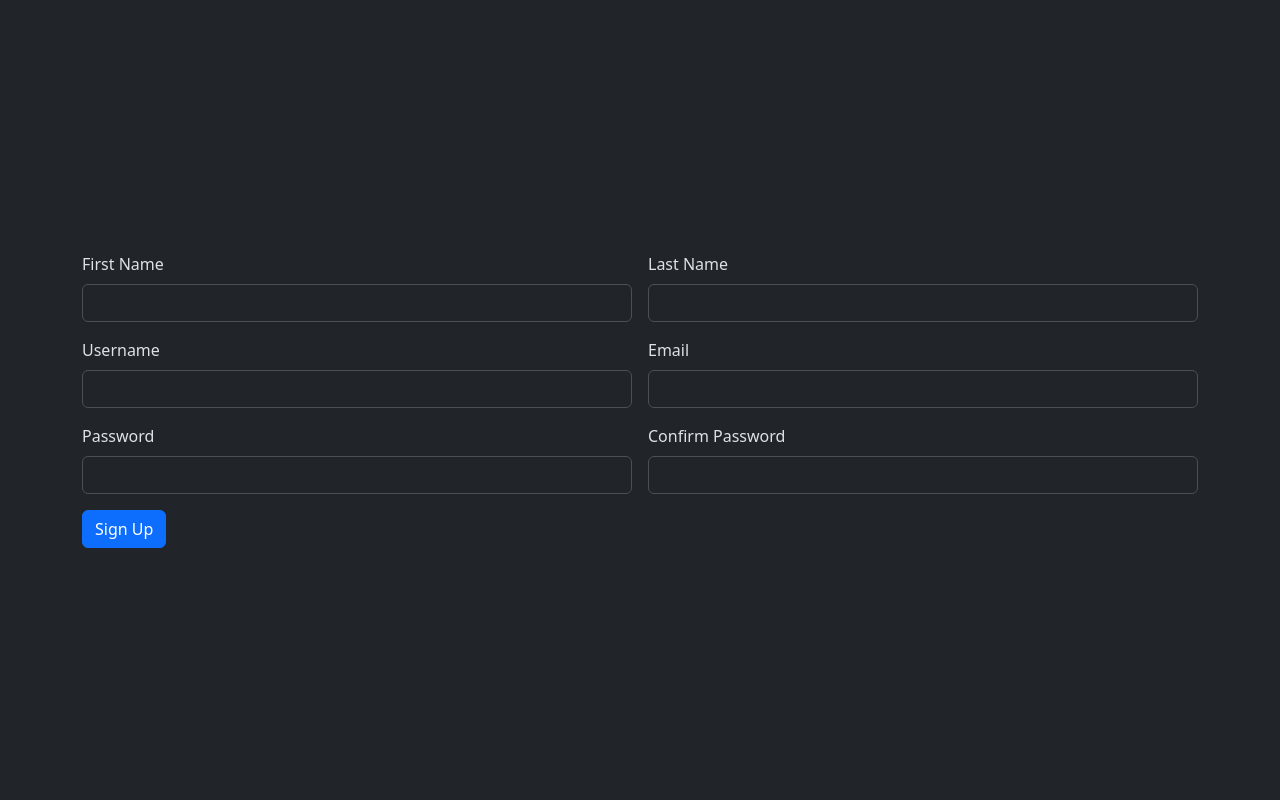
After one commit to YeTengji/project, a Flask app: page /signup in a window 1280 px wide. The commit adds this page. Run offline with Flask 3, Linux system fonts and the light colour scheme.

Commit message:
feat(signup): implement signup.html and update login.html
add first and last name to User model

```diff
--- a/app.py
+++ b/app.py
@@ -55,14 +55,25 @@
         existing_user = User.query.filter_by(username=form.username.data).first()
         if existing_user:
             flash('Username already taken.', 'danger')
-            return redirect(url_for('signup'))
+            return render_template('signup.html', form=form)
+        existing_email = User.query.filter_by(email=form.email.data.lower()).first()
+        if existing_email:
+            flash('Email already registered. Please log in.', 'danger')
+            return redirect(url_for('login'))
         new_user = User(
+            first_name=form.first_name.data.strip(),
+            last_name=form.last_name.data.strip(),
             username=form.username.data,
-            email=form.email.data,
+            email=form.email.data.lower(),
             password=generate_password_hash(form.password.data)
         )
-        db.session.add(new_user)
-        db.session.commit()
+        try:
+            db.session.add(new_user)
+            db.session.commit()
+        except:
+            db.session.rollback()
+            flash('Something went wrong. Please try again.', 'danger')
+            return redirect(url_for('signup'))
         flash('Account created successfully. Please log in.', 'success')
         return redirect(url_for('login'))
     return render_template('signup.html', form=form)
--- a/forms.py
+++ b/forms.py
@@ -8,6 +8,9 @@
     submit = SubmitField('Log In')
 
 class SignUpForm(FlaskForm):
+    first_name = StringField('First Name', validators=[DataRequired(), Length(min=1, max=64)])
+    last_name = StringField('Last Name', validators=[DataRequired(), Length(min=1, max=64)])
+    ### consider Regexp for alphabetic validation
     username = StringField('Username', validators=[DataRequired(), Length(min=3, max=32)])
     email = StringField('Email', validators=[DataRequired(), Email()])
     password = PasswordField('Password', validators=[DataRequired(), Length(min=6)])
--- a/models.py
+++ b/models.py
@@ -12,6 +12,8 @@
     __tablename__ = 'users'
 
     id: Mapped[int] = mapped_column(primary_key=True)
+    first_name: Mapped[str] = mapped_column(String(64), nullable=False)
+    last_name: Mapped[str] = mapped_column(String(64), nullable=False)
     username: Mapped[str] = mapped_column(String(32), unique=True, nullable=False)
     email: Mapped[str] = mapped_column(unique=True, nullable=False)
     password: Mapped[str] = mapped_column(String(128),nullable=False)
--- a/requirements.txt
+++ b/requirements.txt
@@ -1,11 +1,14 @@
 blinker==1.9.0
 click==8.2.1
 colorama==0.4.6
+dnspython==2.8.0
+email-validator==2.3.0
 Flask==3.1.2
 Flask-Login==0.6.3
 Flask-SQLAlchemy==3.1.1
 Flask-WTF==1.2.2
 greenlet==3.2.4
+idna==3.10
 itsdangerous==2.2.0
 Jinja2==3.1.6
 MarkupSafe==3.0.2
--- a/templates/layout.html
+++ b/templates/layout.html
@@ -15,6 +15,21 @@
 
     {% block body %}{% endblock %}
 
+    <!-- Flash -->
+    <div id="bottom-alert-container" class="position-fixed bottom-0 start-50 translate-middle-x mb-5 z-3"
+        style="width: 100%; max-width: 600px;">
+        {% with messages = get_flashed_messages(with_categories=true) %}
+            {% if messages %}
+                {% for category, message in messages %}
+                    <div class="alert alert-{{category}} alert-dismissible fade show" role="alert">
+                        {{ message }}
+                        <button type="button" class="btn-close" data-bs-dismiss="alert" aria-label="Close"></button>
+                    </div>
+                {% endfor %}
+            {% endif %}
+        {% endwith %}
+    </div>
+
 <!-- Bootstrap JS Bundle -->
 <script src="https://cdn.jsdelivr.net/npm/bootstrap@5.3.8/dist/js/bootstrap.bundle.min.js"
     integrity="sha384-FKyoEForCGlyvwx9Hj09JcYn3nv7wiPVlz7YYwJrWVcXK/BmnVDxM+D2scQbITxI"
--- /dev/null
+++ b/templates/signup.html
@@ -0,0 +1,60 @@
+{% extends "layout.html" %}
+
+{% block title %}Sign-up{% endblock %}
+
+{% block body %}
+
+<div class="container vh-100 d-flex justify-content-center align-items-center">
+    <form class="row g-3" method="POST" action="{{ url_for('signup') }}">
+        {{ form.hidden_tag() }}
+        <div class="col-md-6">
+            {{ form.first_name.label(class="form-label") }}
+            {{ form.first_name(class="form-control") }}
+            {% for error in form.first_name.errors %}
+                <div class="text-danger">{{ error }}</div>
+            {% endfor %}
+        </div>
+        <div class="col-md-6">
+            {{ form.last_name.label(class="form-label") }}
+            {{ form.last_name(class="form-control") }}
+            {% for error in form.last_name.errors %}
+            <div class="text-danger">{{ error }}</div>
+            {% endfor %}
+        </div>
+        <div class="col-md-6">
+            {{ form.username.label(class="form-label") }}
+            {{ form.username(class="form-control") }}
+            {% for error in form.username.errors %}
+            <div class="text-danger">{{ error }}</div>
+            {% endfor %}
+        </div>
+        <div class="col-md-6">
+            {{ form.email.label(class="form-label") }}
+            {{ form.email(class="form-control") }}
+            {% for error in form.email.errors %}
+            <div class="text-danger">{{ error }}</div>
+            {% endfor %}
+        </div>
+        <div class="col-md-6">
+            {{ form.password.label(class="form-label") }}
+            {{ form.password(class="form-control") }}
+            {% for error in form.password.errors %}
+            <div class="text-danger">{{ error }}</div>
+            {% endfor %}
+        </div>
+        <div class="col-md-6">
+            {{ form.confirm_password.label(class="form-label") }}
+            {{ form.confirm_password(class="form-control") }}
+            {% for error in form.confirm_password.errors %}
+            <div class="text-danger">{{ error }}</div>
+            {% endfor %}
+        </div>
+
+        <div>
+            {{ form.submit(class="btn btn-primary") }}
+        </div>
+    </form>
+
+</div>
+
+{% endblock %}
```
Also changed, not shown: templates/login.html (+13 -16 lines), static/images/login_cover.jpg (added).
